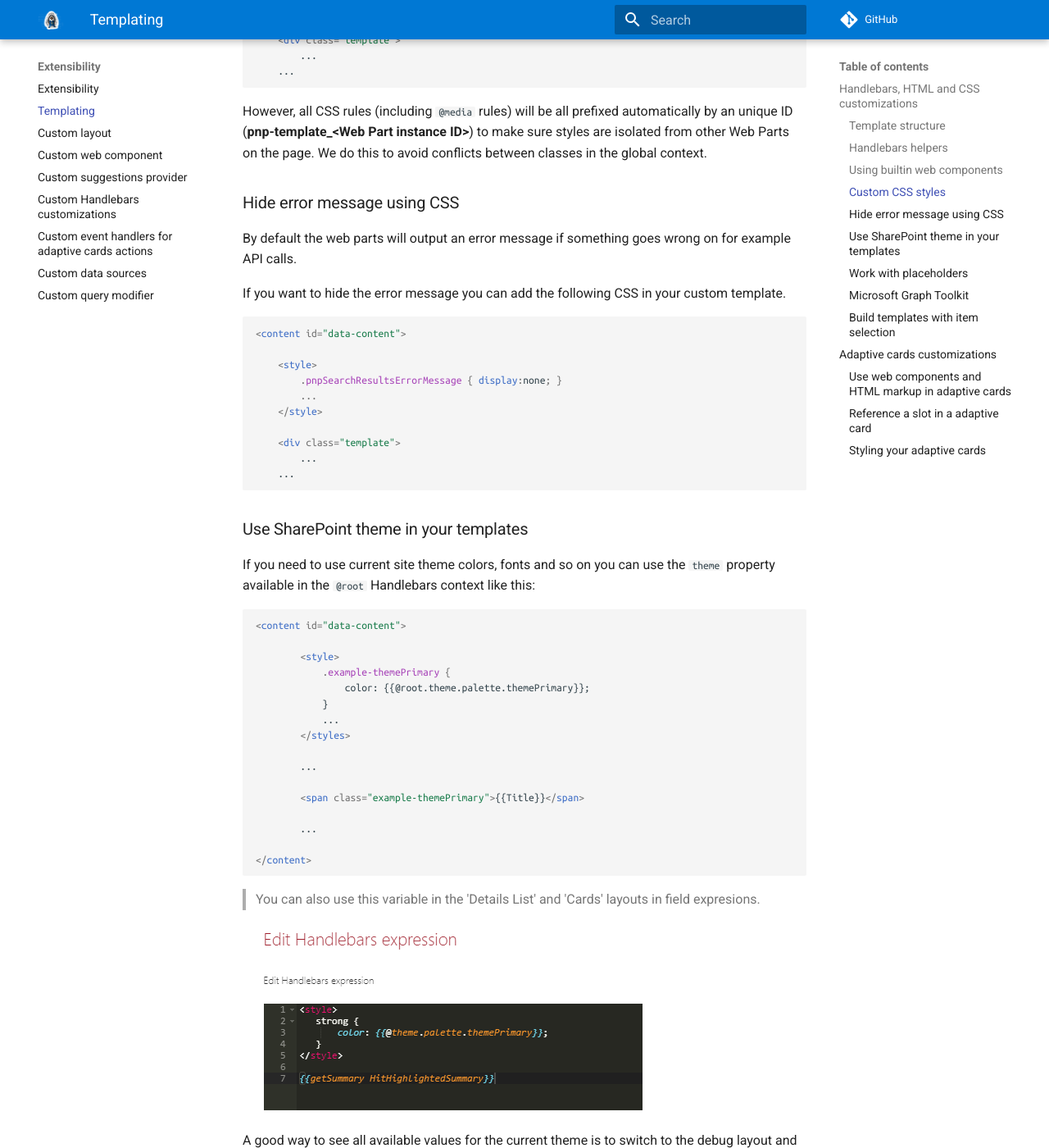
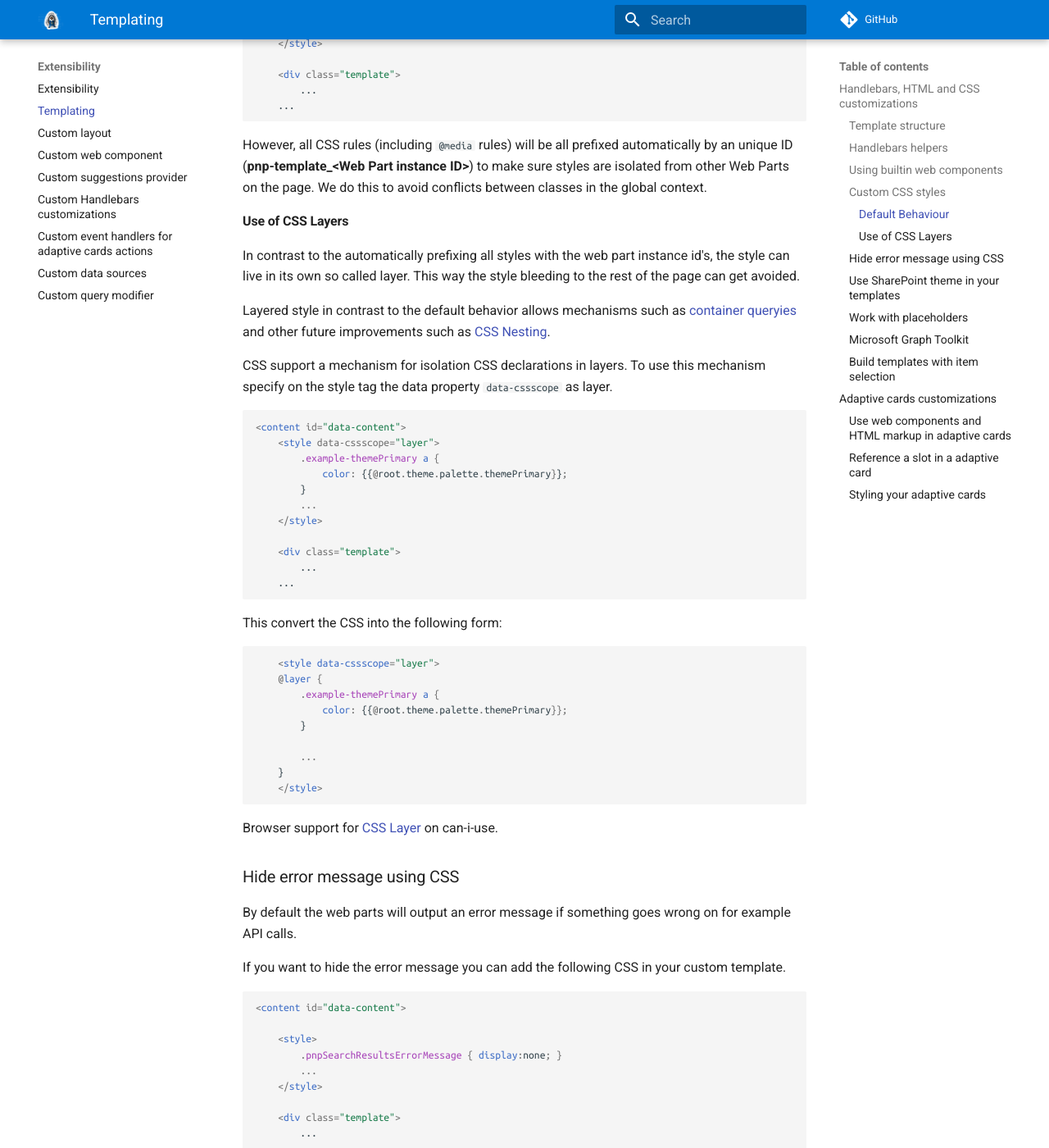
Before and after one commit to dominic5perezd/pnp-modern-search, an MkDocs documentation site: the page built from docs/extensibility/templating.md, in a window 1280 px wide and 1400 px high, scrolled down 6605 px. Shown: the whole window at 82% size. Built offline with MkDocs 1.6.1 and Material for MkDocs 9.7.7, drawn with Linux system fonts in a browser that asks for light colours; comment, search, counter and statistics services are not loaded.

Commit message:
Documentation on @layer

````diff
--- a/docs/extensibility/templating.md
+++ b/docs/extensibility/templating.md
@@ -72,6 +72,8 @@ By default, several components are available ([see the complete list](./web_comp
 
 ### Custom CSS styles
 
+#### Default Behaviour
+
 Inside an HTML template (or layout field), you can write your own CSS styles using a &lt;style&gt; tag. Even better, you can inject Handlebars variables, helpers, conditional blocks, etc. right inside it and get dynamic classes or attributes
 
 ```html
@@ -89,6 +91,44 @@ Inside an HTML template (or layout field), you can write your own CSS styles usi
 ```
 
 However, all CSS rules (including `@media` rules) will be all prefixed automatically by an unique ID (**pnp-template_&lt;Web Part instance ID&gt;**) to make sure styles are isolated from other Web Parts on the page. We do this to avoid conflicts between classes in the global context.
+
+#### Use of CSS Layers
+
+In contrast to the automatically prefixing all styles with the web part instance id's, the style can live in its own so called layer. This way the style bleeding to the rest of the page can get avoided.
+
+Layered style in contrast to the default behavior allows mechanisms such as [container queryies](https://developer.mozilla.org/en-US/docs/Web/CSS/CSS_Container_Queries) and other future improvements such as [CSS Nesting](https://developer.chrome.com/articles/css-nesting/).
+
+CSS support a mechanism for isolation CSS declarations in layers. To use this mechanism specify on the style tag the data property `data-cssscope` as layer.
+
+```html
+<content id="data-content">
+    <style data-cssscope="layer">
+        .example-themePrimary a {
+            color: {{@root.theme.palette.themePrimary}};
+        }
+        ...
+    </style>
+
+    <div class="template">
+        ...
+    ...
+```
+
+This convert the CSS into the following form:
+
+```css
+    <style data-cssscope="layer">
+    @layer {
+        .example-themePrimary a {
+            color: {{@root.theme.palette.themePrimary}};
+        }
+
+        ...
+    }
+    </style>
+```
+
+Browser support for [CSS Layer](https://caniuse.com/css-cascade-layers) on can-i-use.
 
 ### Hide error message using CSS
 By default the web parts will output an error message if something goes wrong on for example API calls.
````
Also changed, not shown: 1 other file.
